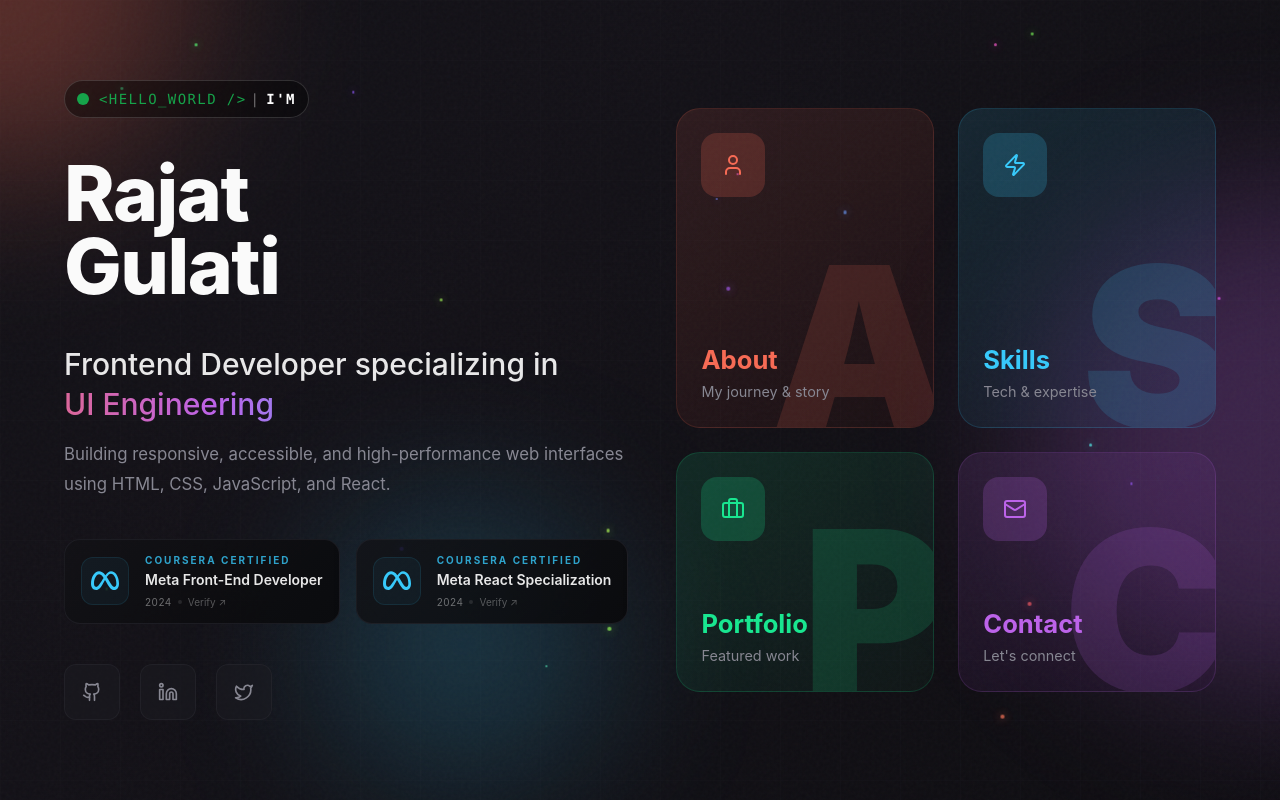
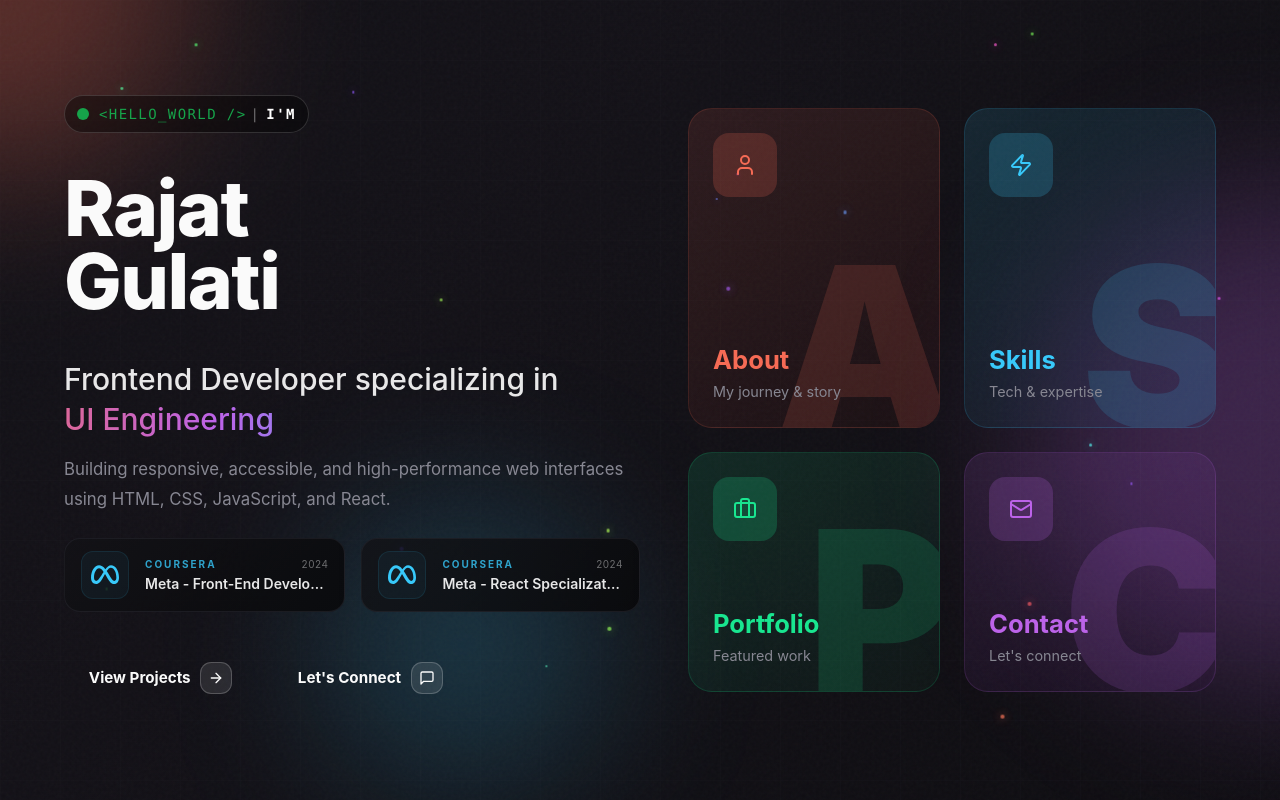
Before and after one commit to repo-rajat/portfolio, a React (Vite) app: page / in a window 1280 px wide. Built offline with nearby package versions, Linux system fonts and the light colour scheme.

Commit message:
feat: Update portfolio content and refine certification badge display on the index page.

```diff
--- a/public/data/portfolio-content.json
+++ b/public/data/portfolio-content.json
@@ -63,7 +63,7 @@
     "certifications": [
       {
         "id": "meta-frontend",
-        "name": "Meta Front-End Developer",
+        "name": "Meta - Front-End Developer",
         "issuer": "Coursera",
         "date": "2024",
         "icon": "Meta",
@@ -71,7 +71,7 @@
       },
       {
         "id": "meta-react",
-        "name": "Meta React Specialization",
+        "name": "Meta - React Specialization",
         "issuer": "Coursera",
         "date": "2024",
         "icon": "Meta",
--- a/src/components/CertificationBadge.jsx
+++ b/src/components/CertificationBadge.jsx
@@ -10,9 +10,7 @@ const MetaLogo = ({ className }) => (
     className={className}
   >
     <rect width="28" height="28" fill="transparent" />
-    <path
-      d="M20.0953 4.30334C17.7994 4.30334 16.0047 6.03258 14.38 8.22925C12.1474 5.38654 10.2802 4.30334 8.04583 4.30334C3.49038 4.30334 0 10.2319 0 16.5068C0 20.4335 1.89967 22.9101 5.08158 22.9101C7.37171 22.9101 9.01877 21.8305 11.9468 16.7121C11.9468 16.7121 13.1674 14.5567 14.0071 13.0719C14.3013 13.547 14.6112 14.0589 14.9368 14.6077L16.3098 16.9175C18.9845 21.3933 20.4747 22.9101 23.1751 22.9101C26.2749 22.9101 28 20.3996 28 16.3913C28 9.82122 24.4309 4.30334 20.0953 4.30334ZM9.71403 15.3263C7.34006 19.0476 6.51879 19.8817 5.19707 19.8817C3.83685 19.8817 3.02841 18.6876 3.02841 16.5582C3.02841 12.0027 5.29973 7.34459 8.00733 7.34459C9.47357 7.34459 10.6989 8.19139 12.5757 10.8783C10.7936 13.6118 9.71403 15.3263 9.71403 15.3263ZM18.6737 14.8578L17.032 12.1198C16.5878 11.3973 16.1608 10.7322 15.7512 10.1246C17.2308 7.84091 18.4513 6.70298 19.9028 6.70298C22.9184 6.70298 25.3309 11.143 25.3309 16.5967C25.3309 18.6755 24.65 19.8817 23.2392 19.8817C21.8871 19.8817 21.2411 18.9887 18.6737 14.8578Z"
-    />
+    <path d="M20.0953 4.30334C17.7994 4.30334 16.0047 6.03258 14.38 8.22925C12.1474 5.38654 10.2802 4.30334 8.04583 4.30334C3.49038 4.30334 0 10.2319 0 16.5068C0 20.4335 1.89967 22.9101 5.08158 22.9101C7.37171 22.9101 9.01877 21.8305 11.9468 16.7121C11.9468 16.7121 13.1674 14.5567 14.0071 13.0719C14.3013 13.547 14.6112 14.0589 14.9368 14.6077L16.3098 16.9175C18.9845 21.3933 20.4747 22.9101 23.1751 22.9101C26.2749 22.9101 28 20.3996 28 16.3913C28 9.82122 24.4309 4.30334 20.0953 4.30334ZM9.71403 15.3263C7.34006 19.0476 6.51879 19.8817 5.19707 19.8817C3.83685 19.8817 3.02841 18.6876 3.02841 16.5582C3.02841 12.0027 5.29973 7.34459 8.00733 7.34459C9.47357 7.34459 10.6989 8.19139 12.5757 10.8783C10.7936 13.6118 9.71403 15.3263 9.71403 15.3263ZM18.6737 14.8578L17.032 12.1198C16.5878 11.3973 16.1608 10.7322 15.7512 10.1246C17.2308 7.84091 18.4513 6.70298 19.9028 6.70298C22.9184 6.70298 25.3309 11.143 25.3309 16.5967C25.3309 18.6755 24.65 19.8817 23.2392 19.8817C21.8871 19.8817 21.2411 18.9887 18.6737 14.8578Z" />
   </svg>
 );
 
@@ -35,21 +33,17 @@ const CertificationBadge = ({ name, issuer, date, url }) => {
 
       {/* Content */}
       <div className="flex flex-col min-w-0">
-        <span className="text-[10px] uppercase tracking-[0.2em] text-[hsl(195_95%_60%)] font-bold mb-0.5 opacity-80 group-hover:opacity-100 transition-opacity">
-          {issuer} Certified
+        <div className="flex justify-between">
+            <span className="text-[10px] uppercase tracking-[0.2em] text-[hsl(195_95%_60%)] font-bold mb-0.5 opacity-80 group-hover:opacity-100 transition-opacity">
+          {issuer}
         </span>
+        <span className="text-[10px] text-white/40 group-hover:text-white/60 transition-colors uppercase tracking-wider">
+          {date}
+        </span>
+        </div>
         <h3 className="text-sm font-semibold text-white/90 group-hover:text-white transition-colors truncate">
           {name}
         </h3>
-        <div className="flex items-center gap-1.5 mt-1">
-          <span className="text-[10px] text-white/40 group-hover:text-white/60 transition-colors uppercase tracking-wider">
-            {date}
-          </span>
-          <span className="w-1 h-1 rounded-full bg-white/10" />
-          <span className="text-[10px] text-white/30 group-hover:text-white/50 transition-colors">
-            Verify ↗
-          </span>
-        </div>
       </div>
     </a>
   );
--- a/src/pages/Index.jsx
+++ b/src/pages/Index.jsx
@@ -4,6 +4,8 @@ import IconButton from "../components/IconButton";
 import { useContent } from "../context/ContentContext";
 import { getIcon } from "../utils/iconMap";
 import CertificationBadge from "../components/CertificationBadge";
+import PrimaryButton from "../components/PrimaryButton";
+import { ArrowRight, MessageSquare } from "lucide-react";
 
 function Index() {
   const [hoveredIndex, setHoveredIndex] = React.useState(null);
@@ -63,31 +65,33 @@ function Index() {
               </span>
             </h2>
 
-            <p className="type-body-lg text-muted-foreground mb-8 lg:mb-10 leading-relaxed">
+            <p className="type-body-lg text-muted-foreground mb-6 leading-relaxed">
               {home.description}
             </p>
 
             {home.certifications && (
-              <div className="flex flex-col sm:flex-row gap-4 mb-10 animate-slide-up [animation-delay:200ms] opacity-0 [animation-fill-mode:forwards]">
+              <div className="flex flex-col sm:flex-row gap-4 mb-10 animate-slide-up [animation-delay:400ms] opacity-0 [animation-fill-mode:forwards]">
                 {home.certifications.map((cert) => (
                   <CertificationBadge key={cert.id} {...cert} />
                 ))}
               </div>
             )}
 
-            <div className="flex gap-4 sm:gap-5">
-              {global.socialLinks.map(function (link) {
-                const Icon = getIcon(link.icon);
-                return (
-                  <IconButton
-                    key={link.id}
-                    icon={Icon}
-                    theme="neutral"
-                    href={link.url}
-                    aria-label={link.label}
-                  />
-                );
-              })}
+            <div className="flex flex-wrap gap-4 mt-10">
+              <PrimaryButton
+                href="/portfolio"
+                icon={<ArrowRight className="w-4 h-4" />}
+              >
+                View Projects
+              </PrimaryButton>
+              <PrimaryButton
+                href={`https://wa.me/${content.contact?.info?.find((i) => i.label === "Phone")?.value?.replace(/\D/g, "") || "919876543210"}`}
+                theme="neutral"
+                className="!from-white/10 !to-white/5 !border-white/10 !shadow-none"
+                icon={<MessageSquare className="w-4 h-4" />}
+              >
+                Let's Connect
+              </PrimaryButton>
             </div>
           </div>
 
```
Also changed, not shown: 5 other files (tests, documents, lock files or other folders).
